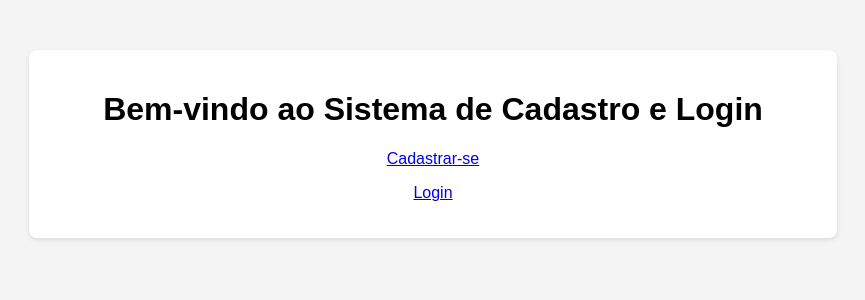
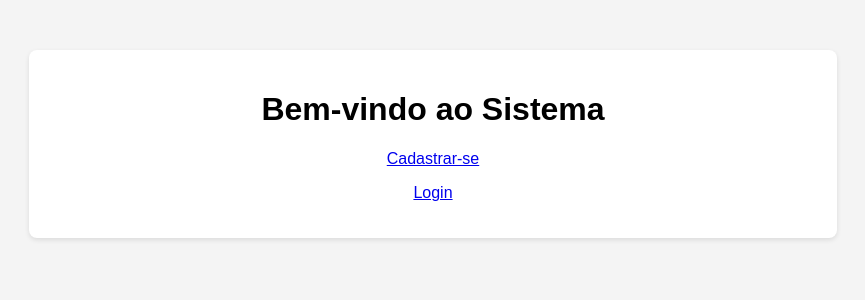
Before and after one commit to BrunoBelarmino007/qSoftwarePython, a Flask app: page / in a window 1280 px wide. Shown: the top 300 px of the page, without its empty margins (207-1072 px from the left). Run offline with Flask 3, Linux system fonts and the light colour scheme.

Commit message:
third version

```diff
--- a/app/templates/index.html
+++ b/app/templates/index.html
@@ -9,7 +9,7 @@
 </head>
 <body>
     <div class="container">
-        <h1>Bem-vindo ao Sistema de Cadastro e Login</h1>
+        <h1>Bem-vindo ao Sistema</h1>
         <p><a href="{{ url_for('cadastro') }}">Cadastrar-se</a></p>
         <p><a href="{{ url_for('login') }}">Login</a></p>
     </div>
```
